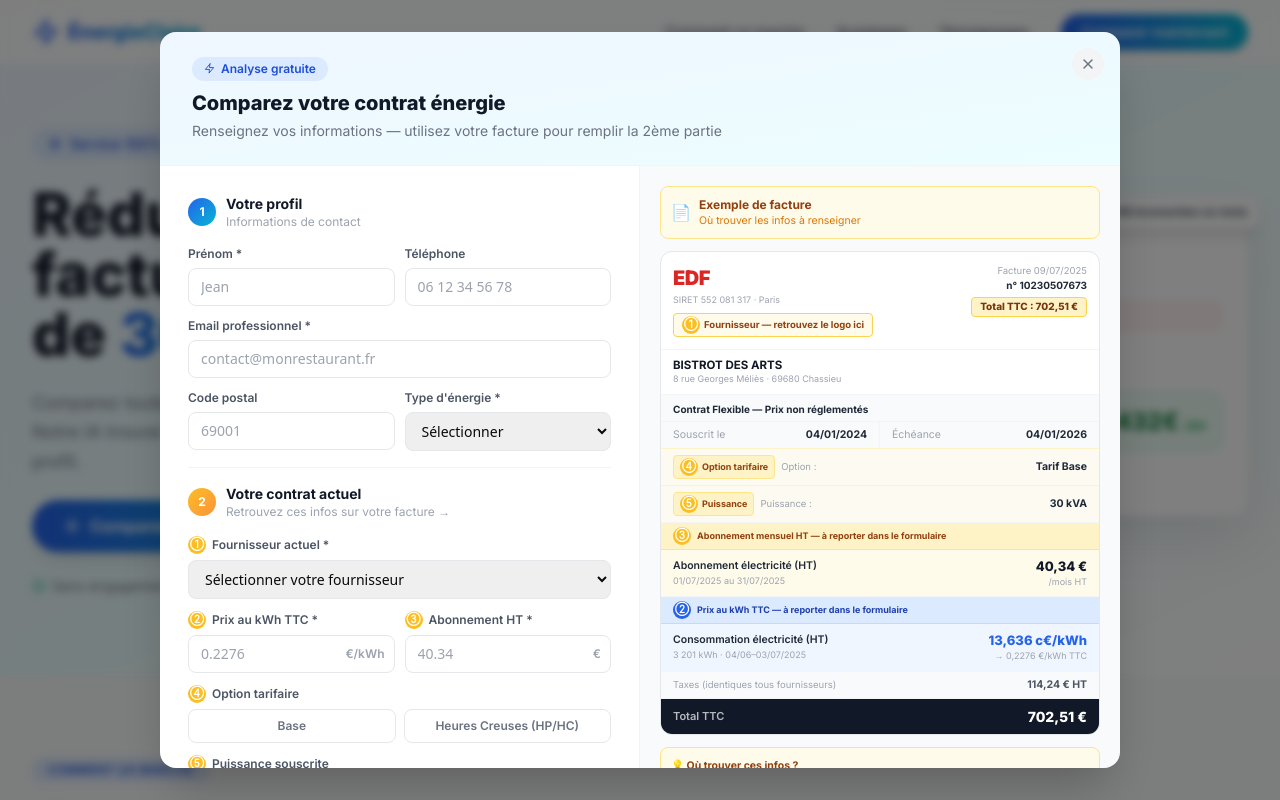
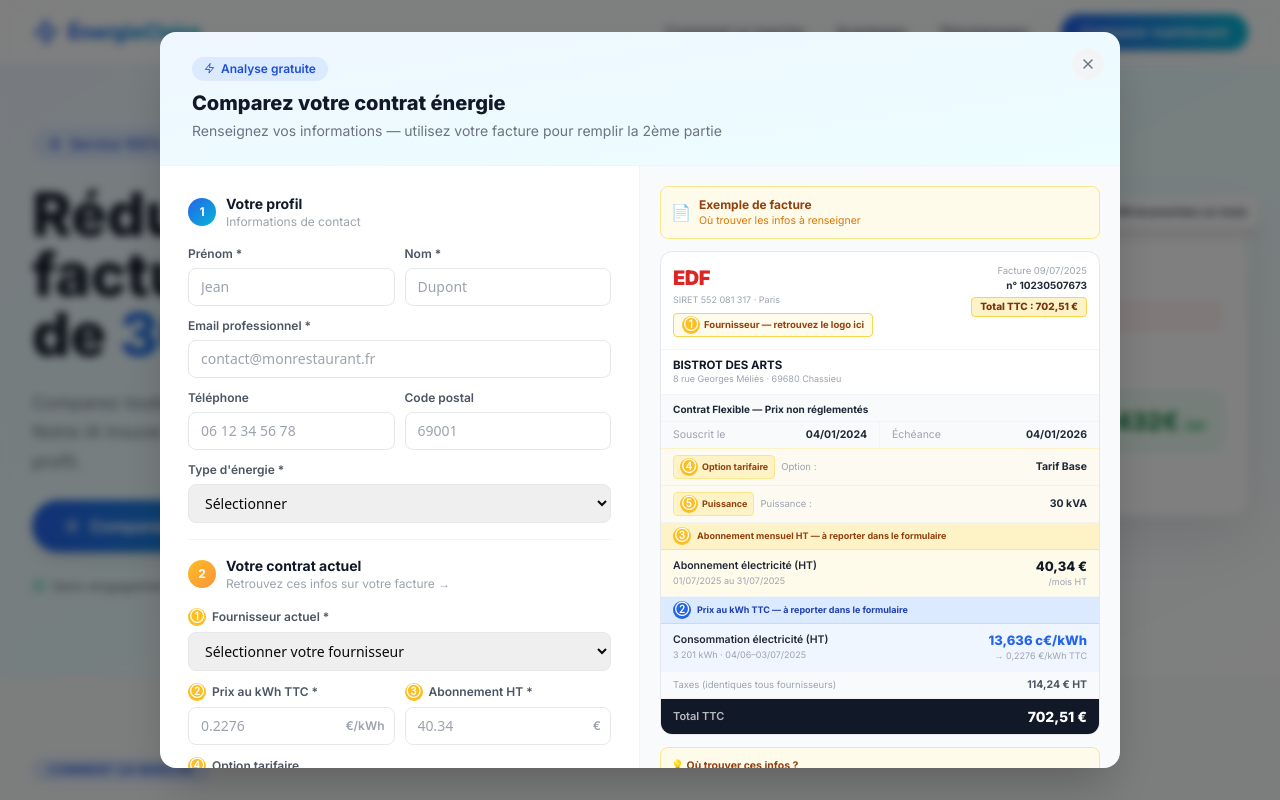
Before and after one commit to nashbridges-pixel/energieclaire, a Next.js app: page / in a window 1280 px wide. Both pictures are taken after a click on the button "Comparer maintenant". Shown: the top 800 px of the page. Built offline with nearby package versions, Linux system fonts and the light colour scheme.

Commit message:
Update FactureForm.tsx

```diff
--- a/components/FactureForm.tsx
+++ b/components/FactureForm.tsx
@@ -12,6 +12,7 @@
 
 interface FormData {
   prenom: string
+  nom: string
   email: string
   telephone: string
   code_postal: string
@@ -28,6 +29,7 @@
 export default function FactureForm({ onClose }: FactureFormProps) {
   const [form, setForm] = useState<FormData>({
     prenom: '',
+    nom: '',
     email: '',
     telephone: '',
     code_postal: '',
@@ -49,7 +51,7 @@
 
   const validate = () => {
     const required: (keyof FormData)[] = [
-      'prenom', 'email', 'type_energie',
+      'prenom', 'nom', 'email', 'type_energie',
       'fournisseur_actuel', 'prix_kwh_ttc', 'abonnement_mensuel_ht',
     ]
     const newErrors: Partial<Record<keyof FormData, boolean>> = {}
@@ -70,6 +72,7 @@
         body: JSON.stringify({
           source: 'formulaire_facture',
           prenom: form.prenom,
+          nom: form.nom,
           email: form.email,
           telephone: form.telephone,
           code_postal: form.code_postal,
@@ -82,7 +85,7 @@
         }),
       })
     } catch (_) {
-      // Fail silently — succès affiché quoi qu'il arrive
+      // Fail silently
     }
     setLoading(false)
     setSuccess(true)
@@ -113,7 +116,6 @@
     >
       <div className="bg-white rounded-2xl w-full max-w-[960px] max-h-[92vh] overflow-y-auto shadow-2xl relative">
 
-        {/* Close */}
         <button
           onClick={onClose}
           className="absolute top-4 right-4 z-10 w-8 h-8 rounded-full bg-gray-100 hover:bg-gray-200 flex items-center justify-center text-gray-500 transition-colors"
@@ -129,7 +131,7 @@
             </div>
             <h2 className="text-2xl font-extrabold text-gray-900 mb-2">Analyse en cours !</h2>
             <p className="text-gray-500 text-base leading-relaxed max-w-sm mb-6">
-              Merci <strong className="text-gray-800">{form.prenom}</strong> ! Nous comparons votre contrat avec les meilleures offres du marché.<br /><br />
+              Merci <strong className="text-gray-800">{form.prenom} {form.nom}</strong> ! Nous comparons votre contrat avec les meilleures offres du marché.<br /><br />
               Vous recevrez vos économies potentielles <strong>sous 24h</strong>.
             </p>
             <div className="bg-green-50 border border-green-200 rounded-xl px-6 py-3 text-green-700 text-sm font-medium">
@@ -162,28 +164,38 @@
                   </div>
                 </div>
 
+                {/* Prénom + Nom */}
                 <div className="grid grid-cols-2 gap-2.5 mb-3">
                   <div>
                     <label className="block text-xs font-semibold text-gray-600 mb-1.5">Prénom *</label>
                     <input type="text" placeholder="Jean" value={form.prenom} onChange={e => set('prenom', e.target.value)} className={inputClass('prenom')} />
                   </div>
                   <div>
-                    <label className="block text-xs font-semibold text-gray-600 mb-1.5">Téléphone</label>
-                    <input type="tel" placeholder="06 12 34 56 78" value={form.telephone} onChange={e => set('telephone', e.target.value)} className={inputClass('telephone')} />
+                    <label className="block text-xs font-semibold text-gray-600 mb-1.5">Nom *</label>
+                    <input type="text" placeholder="Dupont" value={form.nom} onChange={e => set('nom', e.target.value)} className={inputClass('nom')} />
                   </div>
                 </div>
 
+                {/* Email */}
                 <div className="mb-3">
                   <label className="block text-xs font-semibold text-gray-600 mb-1.5">Email professionnel *</label>
                   <input type="email" placeholder="contact@monrestaurant.fr" value={form.email} onChange={e => set('email', e.target.value)} className={inputClass('email')} />
                 </div>
 
+                {/* Téléphone + Code postal */}
                 <div className="grid grid-cols-2 gap-2.5 mb-3">
+                  <div>
+                    <label className="block text-xs font-semibold text-gray-600 mb-1.5">Téléphone</label>
+                    <input type="tel" placeholder="06 12 34 56 78" value={form.telephone} onChange={e => set('telephone', e.target.value)} className={inputClass('telephone')} />
+                  </div>
                   <div>
                     <label className="block text-xs font-semibold text-gray-600 mb-1.5">Code postal</label>
                     <input type="text" placeholder="69001" maxLength={5} value={form.code_postal} onChange={e => set('code_postal', e.target.value)} className={inputClass('code_postal')} />
                   </div>
-                  <div>
+                </div>
+
+                {/* Type énergie */}
+                <div className="mb-3">
                   <label className="block text-xs font-semibold text-gray-600 mb-1.5">Type d&apos;énergie *</label>
                   <select value={form.type_energie} onChange={e => set('type_energie', e.target.value as EnergyType)} className={inputClass('type_energie')}>
                     <option value="">Sélectionner</option>
@@ -191,7 +203,6 @@
                     <option>Gaz</option>
                     <option>Électricité et Gaz</option>
                   </select>
-                  </div>
                 </div>
 
                 <hr className="border-gray-100 my-4" />
```
Lines whose indentation alone changed are shown as unchanged.
